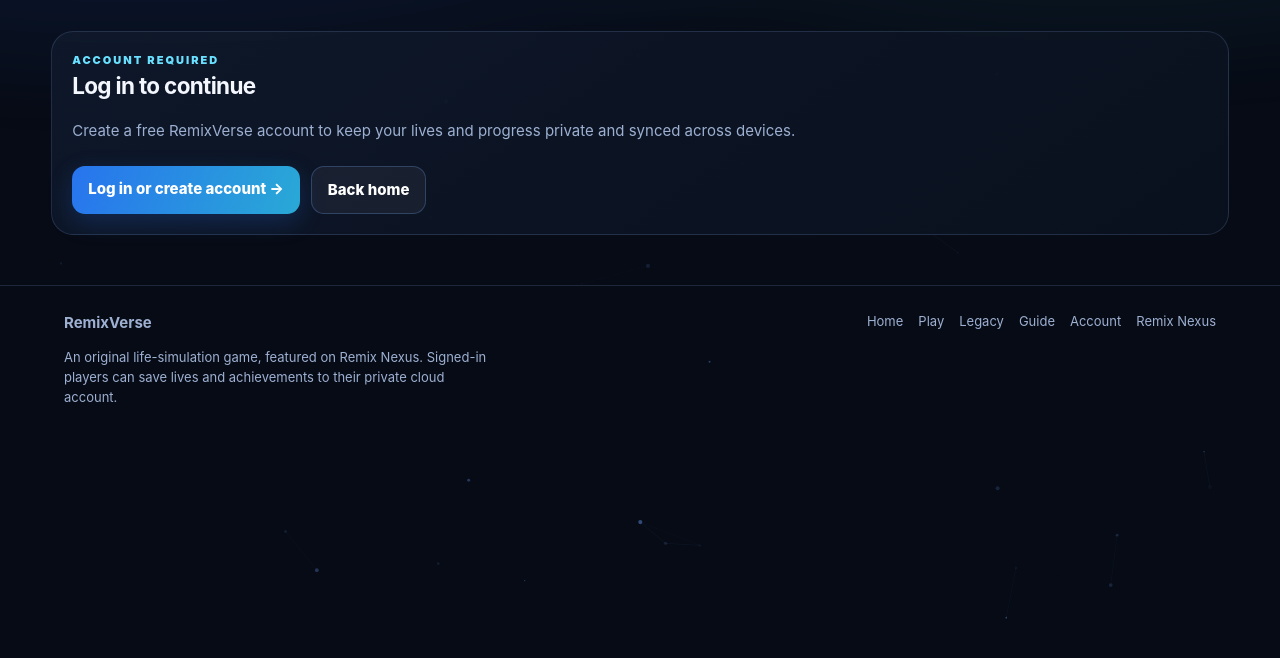
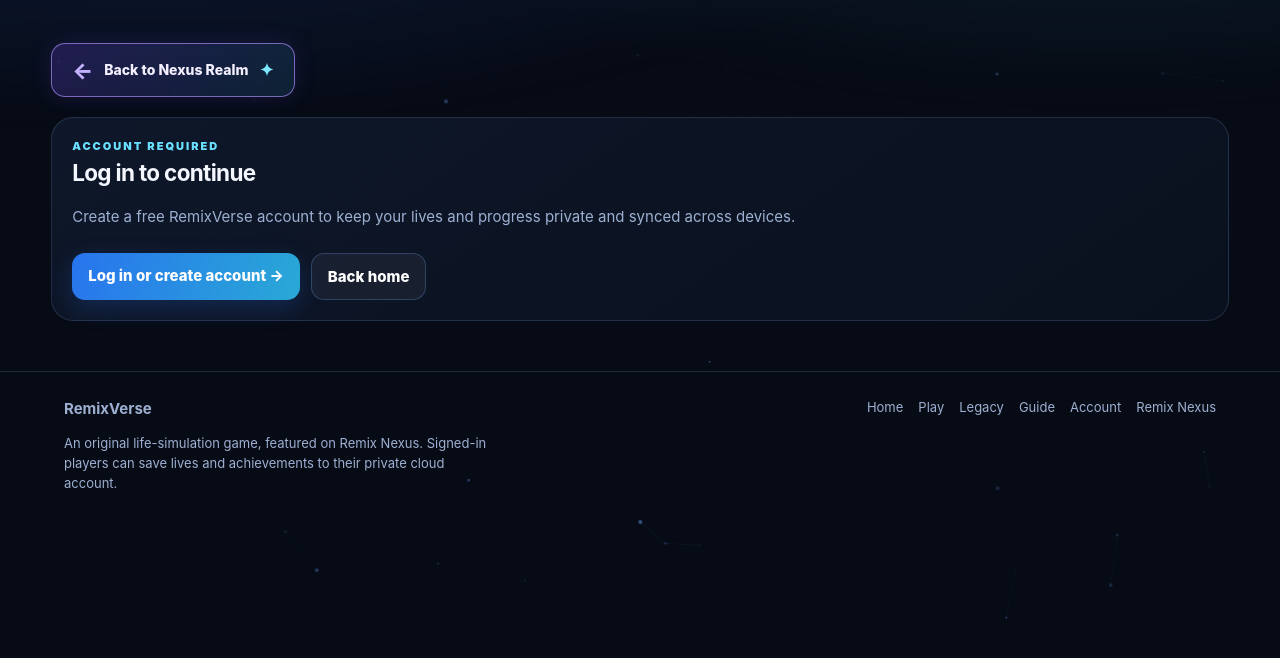
Before and after one commit to RemixMc647/Life-Loop_Game, a website: page play.html in a window 1280 px wide. Shown: the part 72-730 px from the top of the page. Drawn offline with Linux system fonts and the light colour scheme; no server answers.

Commit message:
Update play.html

```diff
--- a/play.html
+++ b/play.html
@@ -1,5 +1,95 @@
 <!doctype html>
-<html lang="en"><head><meta charset="utf-8"><meta name="viewport" content="width=device-width,initial-scale=1"><meta name="theme-color" content="#070b15"><title>Play RemixVerse — Remix Nexus</title><link rel="stylesheet" href="styles.css"></head>
-<body data-page="play"><main class="page"><div id="game-root"><div class="card"><h2>Checking your account…</h2><p class="muted">Loading your private cloud save.</p></div></div></main>
+<html lang="en">
+  <head>
+    <meta charset="utf-8">
+    <meta name="viewport" content="width=device-width,initial-scale=1">
+    <meta name="theme-color" content="#070b15">
+    <title>Play RemixVerse — Remix Nexus</title>
+    <link rel="stylesheet" href="styles.css"></head>
+<body data-page="play"><main class="page">
+
+<!-- BACK TO NEXUS REALM BUTTON -->
+<style>
+  .nexus-realm-back {
+    display: inline-flex;
+    align-items: center;
+    justify-content: center;
+    gap: 11px;
+    padding: 13px 20px;
+    margin: 12px 0 20px;
+    border: 1px solid rgba(174, 145, 255, 0.65);
+    border-radius: 14px;
+    background:
+      linear-gradient(
+        120deg,
+        rgba(123, 79, 255, 0.22),
+        rgba(60, 190, 255, 0.12)
+      );
+    color: #f4efff;
+    font-family: inherit;
+    font-size: 14px;
+    font-weight: 800;
+    text-decoration: none;
+    cursor: pointer;
+    box-shadow: 0 0 22px rgba(128, 86, 255, 0.15);
+    transition: all 0.2s ease;
+  }
+
+  .nexus-realm-back:hover {
+    transform: translateY(-3px);
+    border-color: #bba5ff;
+    background:
+      linear-gradient(
+        120deg,
+        rgba(123, 79, 255, 0.38),
+        rgba(60, 190, 255, 0.23)
+      );
+    box-shadow: 0 0 28px rgba(128, 86, 255, 0.35);
+  }
+
+  .nexus-realm-back .nr-arrow {
+    color: #c4b1ff;
+    font-size: 22px;
+    line-height: 1;
+  }
+
+  .nexus-realm-back .nr-star {
+    color: #7ee7ff;
+    font-size: 17px;
+  }
+
+  .nexus-realm-back:focus-visible {
+    outline: 3px solid #7ee7ff;
+    outline-offset: 4px;
+  }
+
+  @media (max-width: 480px) {
+    .nexus-realm-back {
+      width: 100%;
+      box-sizing: border-box;
+    }
+  }
+
+  @media (prefers-reduced-motion: reduce) {
+    .nexus-realm-back {
+      transition: none;
+    }
+
+    .nexus-realm-back:hover {
+      transform: none;
+    }
+  }
+</style>
+
+<a
+  class="nexus-realm-back"
+  href="https://remix-nexus-tygt.onrender.com/NexusRealm.html"
+>
+  <span class="nr-arrow" aria-hidden="true">←</span>
+  <span>Back to Nexus Realm</span>
+  <span class="nr-star" aria-hidden="true">✦</span>
+</a>
+
+  <div id="game-root"><div class="card"><h2>Checking your account…</h2><p class="muted">Loading your private cloud save.</p></div></div></main>
 <script src="storage.js"></script><script src="data.js"></script><script src="engine.js"></script><script src="fx.js"></script><script src="layout.js"></script><script src="account.js"></script>
 </body></html>
```
